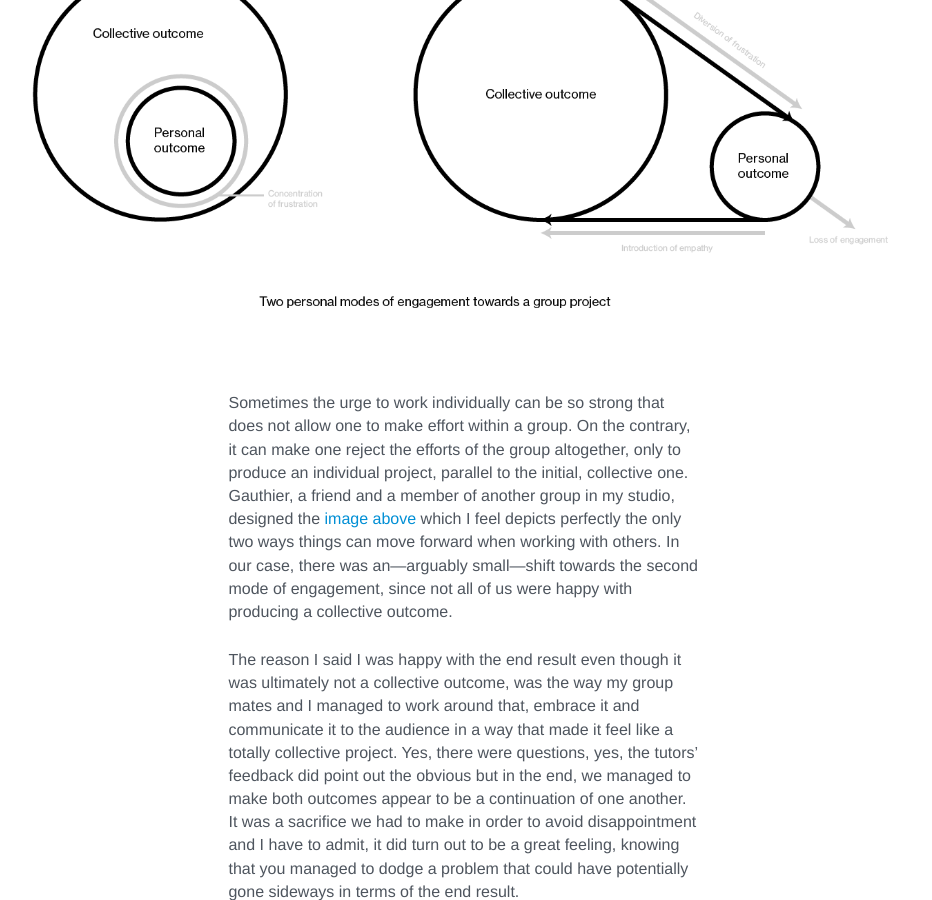
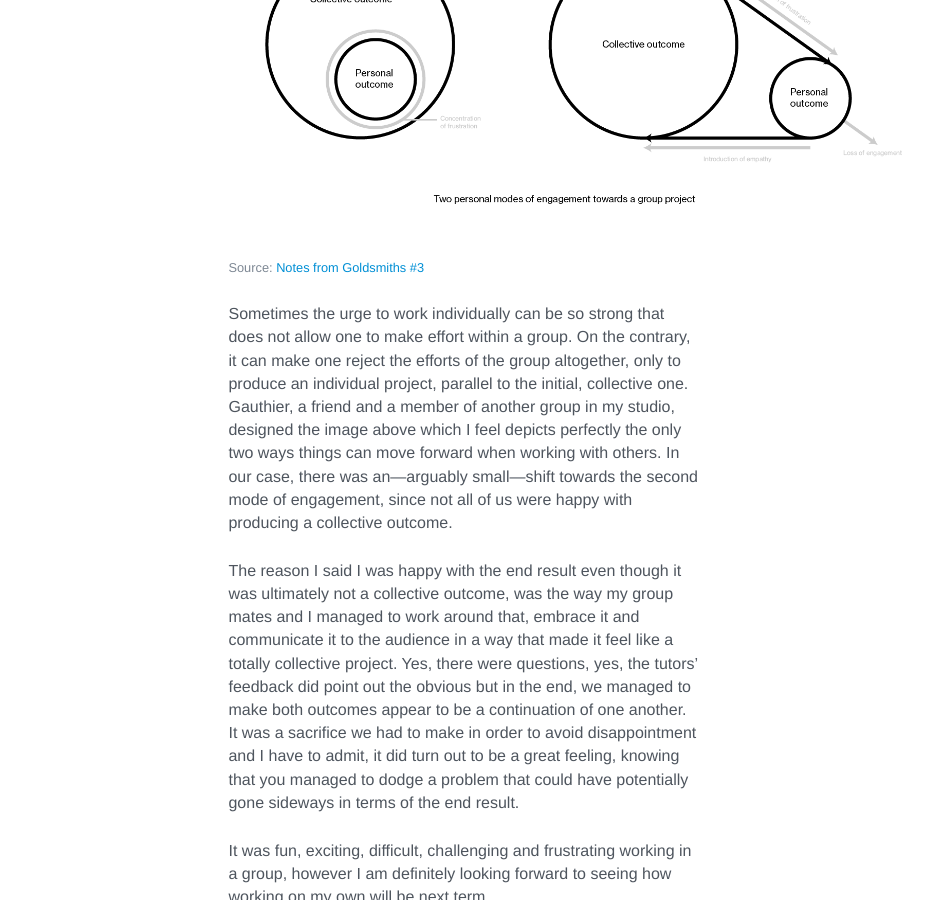
Before and after one commit to afivos/afivos.com, a Jekyll site: the page built from _posts/2017-12-18-group-dynamics.md, in a window 1280 px wide and 900 px high, scrolled down 1311 px. Shown: the whole window, without its empty margins (177-1109 px from the left). Built offline with Jekyll 4.4.1, drawn with Linux system fonts in a browser that asks for light colours; nearby versions of some CDN libraries; comment, search, counter and statistics services are not loaded.

Commit message:
Correct image caption

```diff
--- a/_posts/2017-12-18-group-dynamics.md
+++ b/_posts/2017-12-18-group-dynamics.md
@@ -18,9 +18,9 @@ During the past three months of working on the Musée de Refusés project there
 
 There were meetings that felt so productive that would make me jump into working on the project non-stop. There were other meetings though that did make me feel like giving up. When one member feels like the direction the group is taking is not the one it should be taking, they ought to be ready to talk about it and express their opinion clearly. This was often not the case in some of our meetings. One of us felt left out at times and appeared not to be on the same page, but failed to make the others understand what the problem was, often making us feel guilty—I know I did! We did however try to communicate our ideas which the four of us seemed to agree on and tried hard to embrace what all five of us had to say. Maybe we didn’t try enough?
 
-{% image imgfull 2017/12/modes-of-engagement.png %}
+{% image imgbleed 2017/12/modes-of-engagement.png "Source: [Notes from Goldsmiths #3](https://medium.com/@Gauthier.Roussilhe/notes-from-goldsmiths-3-1c70a1edcfde)"%}
 
-Sometimes the urge to work individually can be so strong that does not allow one to make effort within a group. On the contrary, it can make one reject the efforts of the group altogether, only to produce an individual project, parallel to the initial, collective one. Gauthier, a friend and a member of another group in my studio, designed the [image above](https://medium.com/@Gauthier.Roussilhe/notes-from-goldsmiths-3-1c70a1edcfde) which I feel depicts perfectly the only two ways things can move forward when working with others. In our case, there was an—arguably small—shift towards the second mode of engagement, since not all of us were happy with producing a collective outcome.
+Sometimes the urge to work individually can be so strong that does not allow one to make effort within a group. On the contrary, it can make one reject the efforts of the group altogether, only to produce an individual project, parallel to the initial, collective one. Gauthier, a friend and a member of another group in my studio, designed the image above which I feel depicts perfectly the only two ways things can move forward when working with others. In our case, there was an—arguably small—shift towards the second mode of engagement, since not all of us were happy with producing a collective outcome.
 
 The reason I said I was happy with the end result even though it was ultimately not a collective outcome, was the way my group mates and I managed to work around that, embrace it and communicate it to the audience in a way that made it feel like a totally collective project. Yes, there were questions, yes, the tutors’ feedback did point out the obvious but in the end, we managed to make both outcomes appear to be a continuation of one another. It was a sacrifice we had to make in order to avoid disappointment and I have to admit, it did turn out to be a great feeling, knowing that you managed to dodge a problem that could have potentially gone sideways in terms of the end result.
 
```
